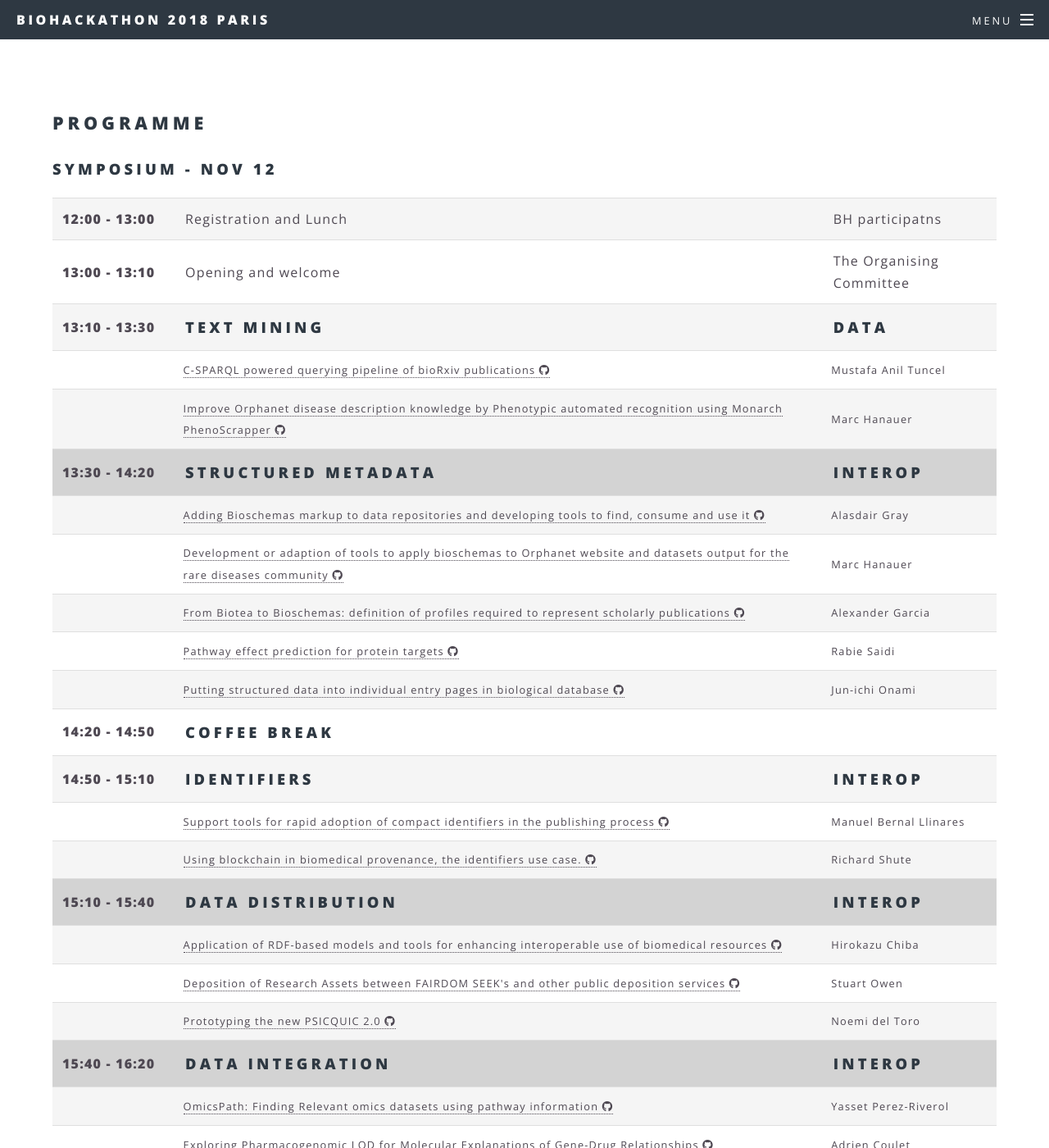
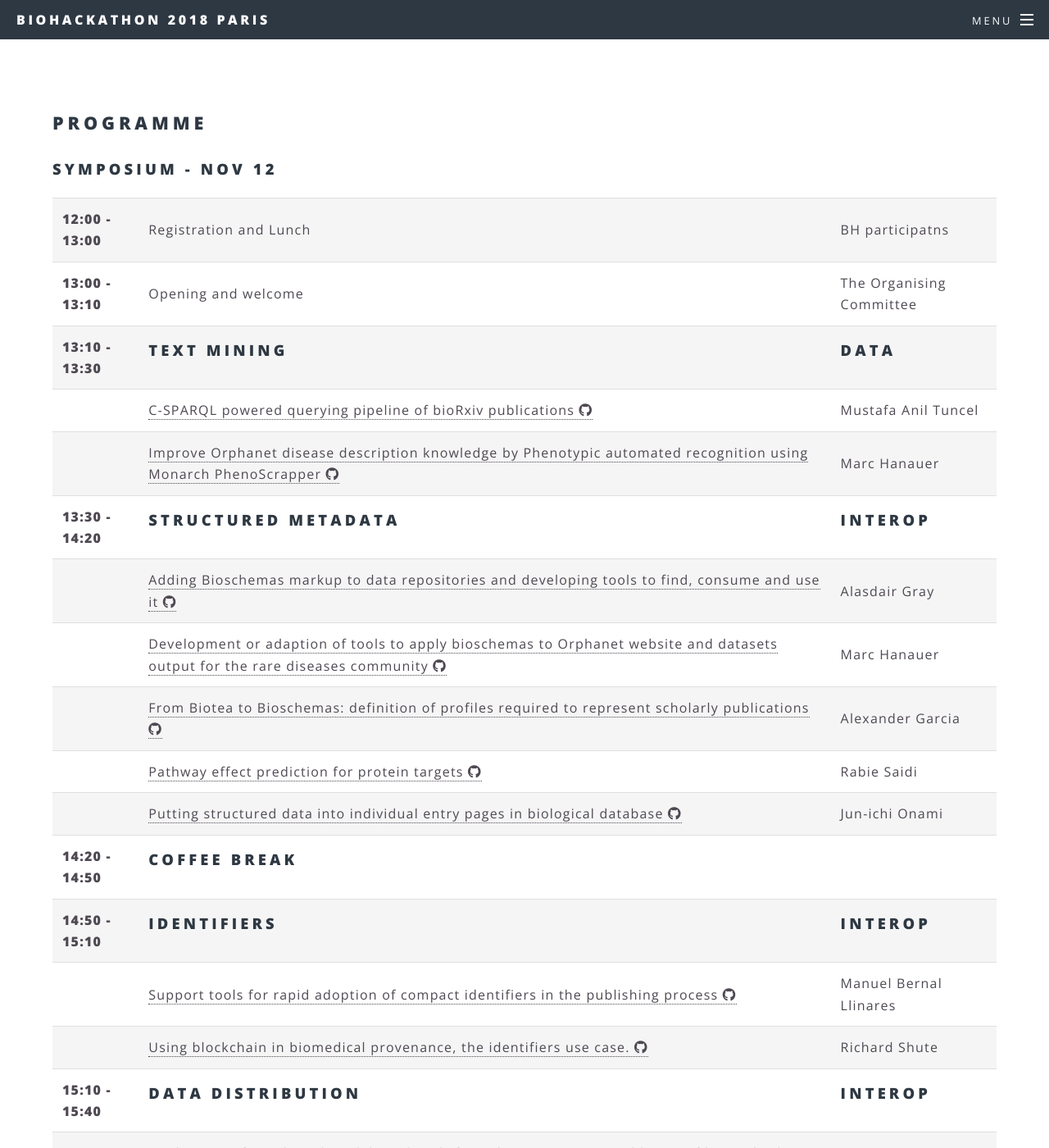
Before and after one commit to elixir-europe/bh2018paris, a Jekyll site: the page built from programme.html, in a window 1280 px wide and 1400 px high, scrolled down 318 px. Shown: the whole window at 82% size. Built offline with Jekyll 4.4.1, drawn with Linux system fonts in a browser that asks for light colours; nearby versions of some CDN libraries.

Commit message:
Move CSS to programme

```diff
--- a/css/main.scss
+++ b/css/main.scss
@@ -38,14 +38,6 @@
 		}
 	}
 }
-
-td.time {width:150px;}
-.schedule-table h3 {margin:0px;}
-.schedule-theme-row {background-color:lightgray}
-.schedule-table-project td {font-size:80%;}
-.schedule-break-row {colour: violet;}
-.schedule-break-row h3 {colour:violet;}
-.speaker h3 {color:#ed4933}
 
 body,
 input,
```
